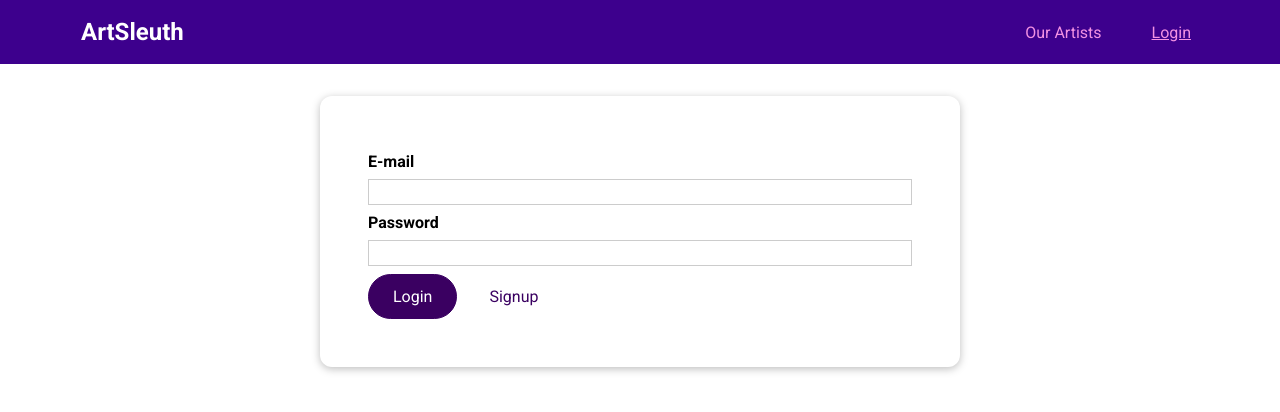
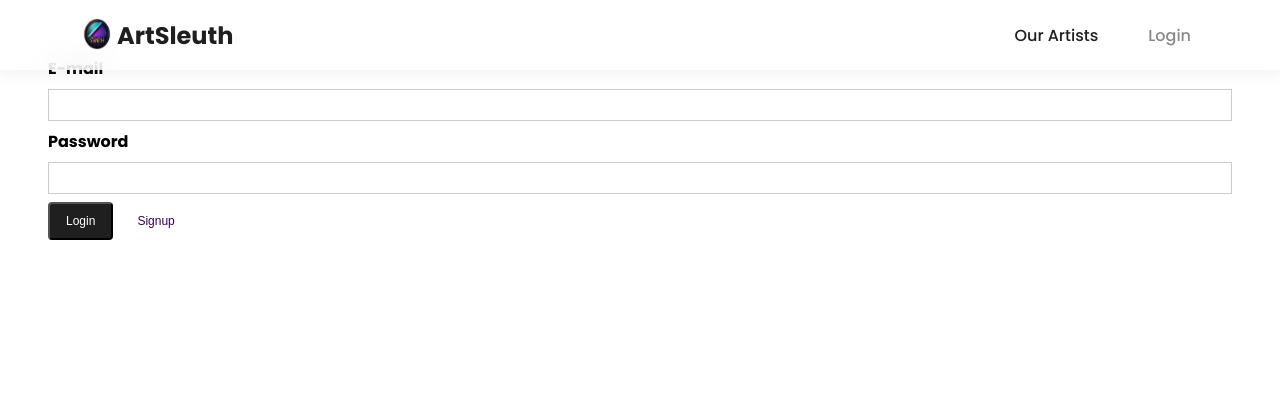
Before and after one commit to sam821203/ArtSleuth, a Vue app: page /auth in a window 1280 px wide. Shown: the top 412 px of the page. Built offline with nearby package versions, Linux system fonts and the light colour scheme.

Commit message:
style: styling header & global style

```diff
--- a/public/index.html
+++ b/public/index.html
@@ -5,7 +5,7 @@
   <meta charset="utf-8">
   <meta http-equiv="X-UA-Compatible" content="IE=edge">
   <meta name="viewport" content="width=device-width,initial-scale=1.0">
-  <link rel="icon" href="<%= BASE_URL %>favicon.ico">
+  <link rel="icon" href="<%= BASE_URL %>favicon.png">
   <title>ArtSleuth</title>
   <meta name="description" content="ArtSleuth">
 </head>
--- a/src/App.vue
+++ b/src/App.vue
@@ -8,7 +8,7 @@
   </router-view>
 </template>
 <script>
-import TheHeader from './components/layout/TheHeader.vue';
+import TheHeader from "./components/layout/TheHeader.vue";
 
 export default {
   components: {
@@ -22,25 +22,33 @@ export default {
   watch: {
     didAutoLogout(curValue, oldValue) {
       if (curValue && curValue !== oldValue) {
-        this.$router.replace('/artists');
+        this.$router.replace("/artists");
       }
     },
   },
   created() {
-    this.$store.dispatch('keepLogin');
+    this.$store.dispatch("keepLogin");
   },
 };
 </script>
 
 <style>
-@import "https://fonts.googleapis.com/css2?family=Roboto:wght@400;700&display=swap";
+/* @import "https:/fonts.googleapis.com/css2?family=Roboto:wght@400;700&display=swap"; */
+@import "https://fonts.googleapis.com/css2?family=Poppins:wght@400;500;700&display=swap";
+
+:root {
+  /* --primary: Aquamarine; */
+  --primary-deep-gray: rgb(31, 31, 31);
+  --primary-light-gray: #eee;
+}
 
 * {
   box-sizing: border-box;
 }
 
 html {
-  font-family: Roboto, sans-serif;
+  /* font-family: Roboto, sans-serif; */
+  font-family: Poppins, sans-serif;
 }
 
 body {
@@ -58,11 +66,11 @@ body {
 }
 
 .route-enter-active {
-  transition: all .3s ease-out;
+  transition: all 0.3s ease-out;
 }
 
 .route-leave-active {
-  transition: all .3s ease-in;
+  transition: all 0.3s ease-in;
 }
 
 .route-enter-to,
@@ -71,4 +79,7 @@ body {
   transform: translate(0);
 }
 
+.m-top--xl {
+  margin-top: 10%;
+}
 </style>
--- a/src/components/UI/BaseButton.vue
+++ b/src/components/UI/BaseButton.vue
@@ -33,14 +33,13 @@ export default {
 button,
 a {
   display: inline-block;
-  padding: 0.75rem 1.5rem;
+  padding: .625rem 1rem;
   margin-right: 0.5rem;
+  font-size: 12px;
   text-decoration: none;
   color: white;
-  background-color: #3a0061;
-  border: 1px solid #3a0061;
-  border-radius: 30px;
-  font: inherit;
+  background-color: var(--primary-deep-gray);
+  border-radius: 0.25rem;
   cursor: pointer;
 }
 
--- a/src/components/UI/BaseCard.vue
+++ b/src/components/UI/BaseCard.vue
@@ -7,9 +7,9 @@
 <style>
 .card {
   padding: 1rem;
-  margin: 2rem auto;
-  max-width: 40rem;
-  border-radius: 12px;
-  box-shadow: 0 2px 8px rgba(0, 0, 0, 0.26);
+  margin: 0 auto 2rem;
+  width: 100%;
+  border-radius: 0.5rem;
+  box-shadow: 0 0 #0000, 0 0 #0000, 0 0 #0000;
 }
 </style>
--- a/src/components/artists/ArtistFilter.vue
+++ b/src/components/artists/ArtistFilter.vue
@@ -32,8 +32,11 @@
 </template>
 
 <script>
+import BaseCard from "../UI/BaseCard.vue";
+
 export default {
-  emits: ['change-filters'],
+  components: { BaseCard },
+  emits: ["change-filters"],
   data() {
     return {
       filters: {
@@ -53,7 +56,7 @@ export default {
       };
 
       this.filters = updatedFilters;
-      this.$emit('change-filters', updatedFilters);
+      this.$emit("change-filters", updatedFilters);
     },
   },
 };
--- a/src/components/artists/ArtistItem.vue
+++ b/src/components/artists/ArtistItem.vue
@@ -42,8 +42,10 @@ export default {
 li {
   padding: 1rem;
   margin: 1rem 0;
-  border: 1px solid #424242;
+
+  /* border: 1px solid var(--primary-light-gray); */
   border-radius: 12px;
+  box-shadow: rgba(0, 0, 0, 0.08) 0 4px 16px;
 }
 
 h3 {
--- a/src/components/layout/TheHeader.vue
+++ b/src/components/layout/TheHeader.vue
@@ -1,31 +1,24 @@
 <template>
   <header>
     <nav>
-      <h1>
-        <router-link to="/">
-          ArtSleuth
-        </router-link>
-      </h1>
+      <router-link to="/">
+        <div class="logo">
+          <img src="./logo.png" alt="">
+        </div>
+        <h1>ArtSleuth</h1>
+      </router-link>
       <ul>
         <li>
-          <router-link to="/artists">
-            Our Artists
-          </router-link>
+          <router-link to="/artists"> Our Artists </router-link>
         </li>
         <li v-if="isLoggedIn">
-          <router-link to="/requests">
-            Messages
-          </router-link>
+          <router-link to="/requests"> Messages </router-link>
         </li>
         <li v-else>
-          <router-link to="/auth">
-            Login
-          </router-link>
+          <router-link to="/auth"> Login </router-link>
         </li>
         <li v-if="isLoggedIn">
-          <base-button @click="logout">
-            Logout
-          </base-button>
+          <base-button @click="logout"> Logout </base-button>
         </li>
       </ul>
     </nav>
@@ -41,8 +34,8 @@ export default {
   },
   methods: {
     logout() {
-      this.$store.dispatch('logout');
-      this.$router.replace('/artists');
+      this.$store.dispatch("logout");
+      this.$router.replace("/artists");
     },
   },
 };
@@ -50,12 +43,18 @@ export default {
 
 <style scoped>
 header {
+  position: fixed;
+  top: 0;
+  z-index: 40;
   display: flex;
   justify-content: center;
   align-items: center;
   width: 100%;
-  height: 4rem;
-  background-color: #3d008d;
+  height: 70px;
+  background-color: #ffffffc3;
+  border-bottom-width: 1px;
+  box-shadow: 0 0 #0000, 0 0 #0000, 0 6px 10px hsla(0deg, 0%, 50%, 0.08);
+  backdrop-filter: blur(16px);
 }
 
 h1 {
@@ -67,23 +66,39 @@ header a {
   padding: 0.5rem 1rem;
   text-decoration: none;
   border: 1px solid transparent;
+  transition: all .3s ease;
 }
 
 h1 a {
   margin: 0;
-  color: white;
+  color: var(--primary-deep-gray);
+  font-weight: 700;
+}
+
+nav > a {
+  display: flex;
+  justify-content: center;
+  align-items: center;
+  color: var(--primary-deep-gray);
+}
+
+nav > a img {
+  width: 100%;
+  height: 100%;
 }
 
 header ul a {
-  color: #f391e3;
+  color: var(--primary-deep-gray);
+  font-weight: 500;
 }
 
-a:active,
-a:hover,
-a.router-link-active {
-  /* border: 1px solid #f391e3; */
-  font-style: bold;
-  text-decoration: underline;
+ul a:active,
+ul a:hover,
+ul a.router-link-active {
+  /* border: 1px solid var(--primary-deep-gray); */
+
+  /* text-decoration: underline; */
+  color: #898989;
 }
 
 h1 a:hover,
@@ -112,4 +127,13 @@ header ul {
 li {
   margin: 0 0.5rem;
 }
+
+.logo {
+  margin-right: 4px;
+  max-width: 32px;
+}
+
+.logo img {
+  margin-top: 4px;
+}
 </style>
--- a/src/pages/artists/ArtistsList.vue
+++ b/src/pages/artists/ArtistsList.vue
@@ -1,9 +1,9 @@
 <template>
-  <div>
+  <div class="layout--main">
     <base-dialog title="An error occurred!" :show="!!error" @close="handleError">
       <p>{{ error }}</p>
     </base-dialog>
-    <section>
+    <section class="m-top--xl">
       <artist-filter @change-filters="setFilters" />
     </section>
     <section>
@@ -128,4 +128,10 @@ ul {
   display: flex;
   justify-content: space-between;
 }
+
+.layout--main {
+  margin-left: auto;
+  margin-right: auto;
+  max-width: 1080px;
+}
 </style>
```
Also changed, not shown: .eslintrc.json, public/favicon.png (added), src/components/layout/logo.png (added).
